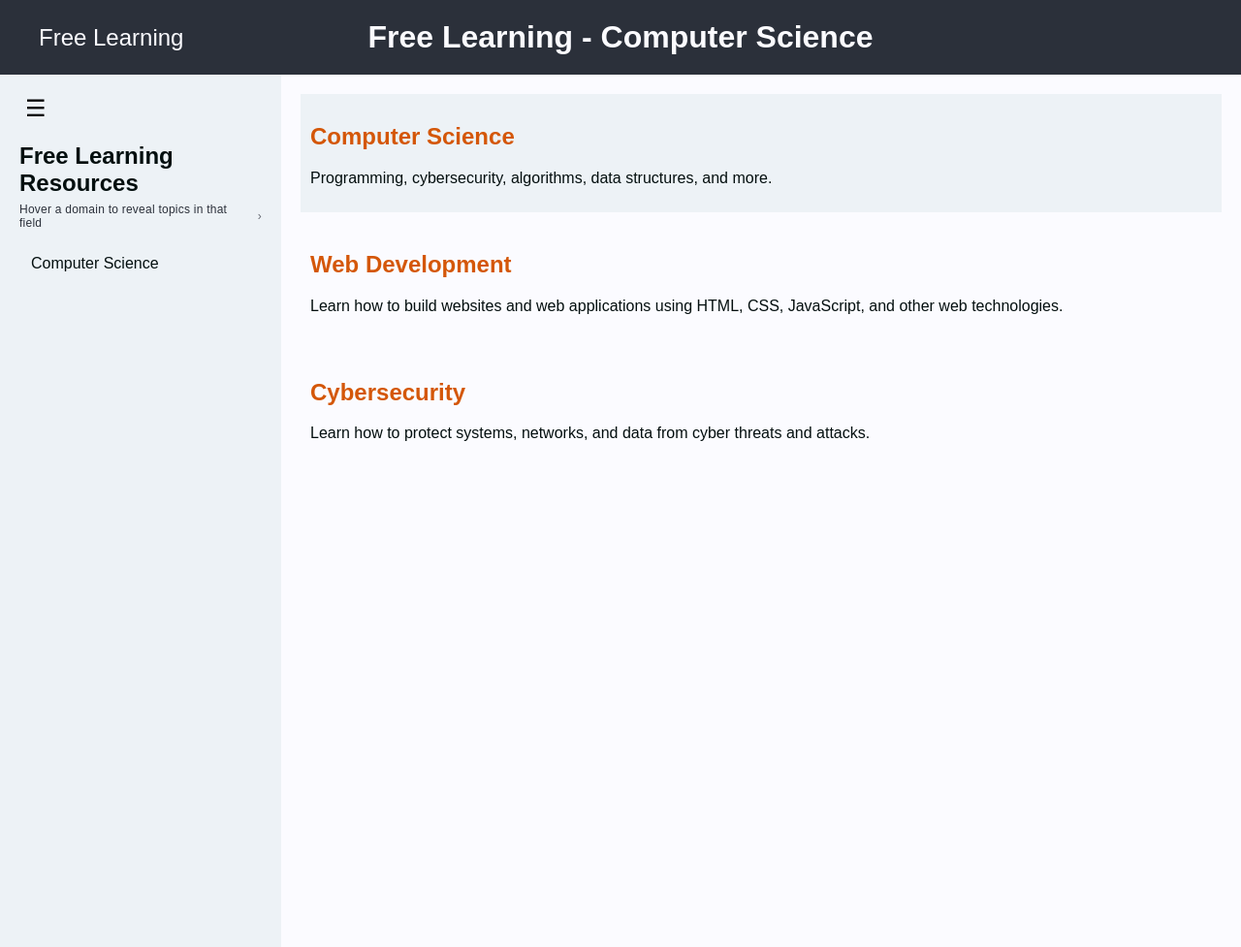
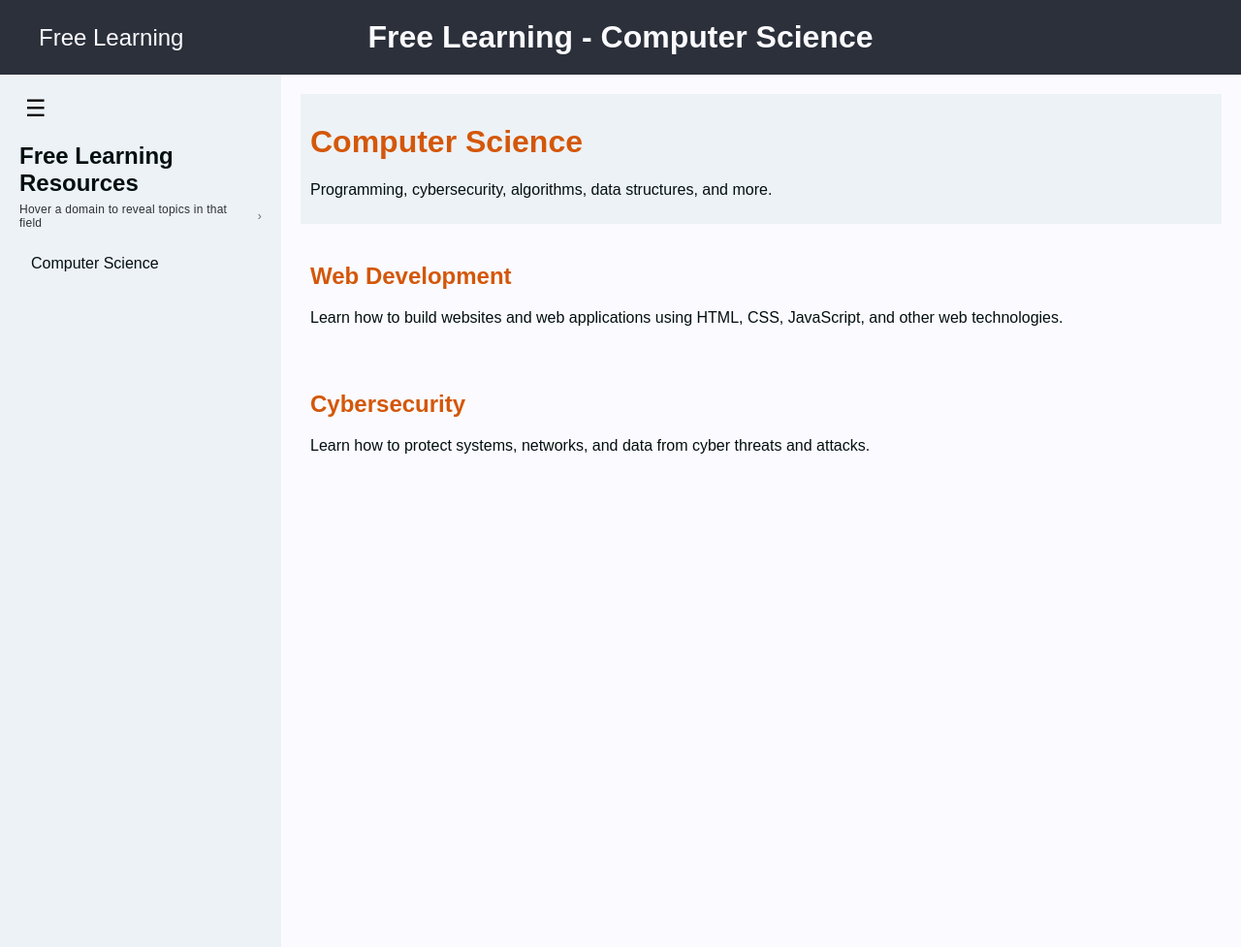
Before and after one commit to indi-c/indi-c.github.io, a Jekyll site: the page built from _learning/cs.html, in a window 1280 px wide. Shown: the whole page at 97% size. Built offline with Jekyll 4.4.1, drawn with Linux system fonts in a browser that asks for light colours.

Commit message:
changed styling

```diff
--- a/_includes/freelearningtopictitle.html
+++ b/_includes/freelearningtopictitle.html
@@ -1,4 +1,4 @@
 <div class="freelearningcontent" style="background-color: #EDF2F6; padding: 10px; margin-bottom: 10px;">
-    <h2><a href="{{ include.url }}">{{ include.title }}</a></h2>
+    <h1><a href="{{ include.url }}">{{ include.title }}</a></h1>
     <p>{{ include.description }}</p>
 </div>
```
